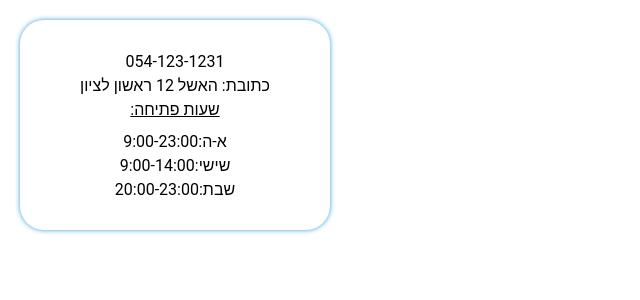
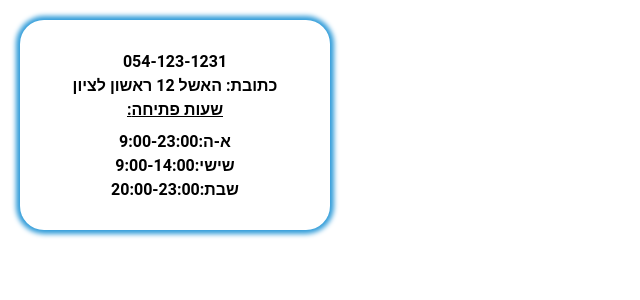
Before and after one commit to ColmanDevClub-DeliveryApp/frontend, a React (Create React App) app: page / in a window 1280 px wide. Shown: the top 300 px of the page, without its empty margins (0-640 px from the left). Built offline with nearby package versions, Linux system fonts and the light colour scheme.

Commit message:
add restaurantInfo, fix font

```diff
--- a/src/components/resturauntInformation/styles.css
+++ b/src/components/resturauntInformation/styles.css
@@ -1,5 +1,6 @@
 *{
     font-family: 'Roboto', sans-serif;
+    font-weight: bold;
 }
 
 .RestaurantInfo{
@@ -10,7 +11,7 @@
     left: 20px;
     top: 20px;
     border-radius: 1.5rem;
-    box-shadow: 0px 0px 5px  #309cd9;
+    box-shadow: 0px 0px 5px 4px #309cd9;
     line-height: 1.5rem;
 }
 
```
